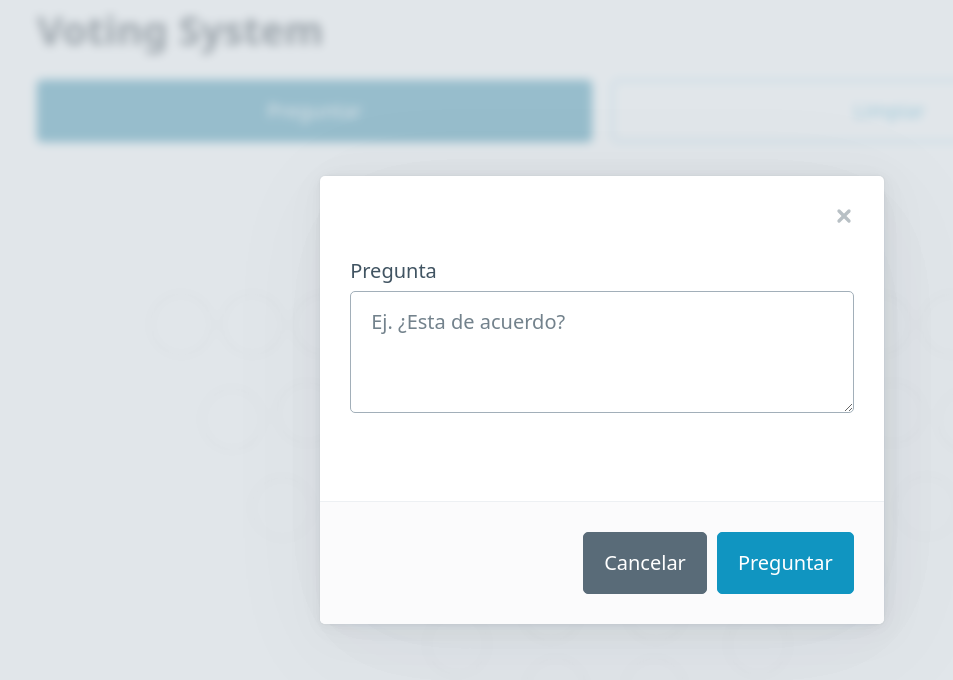
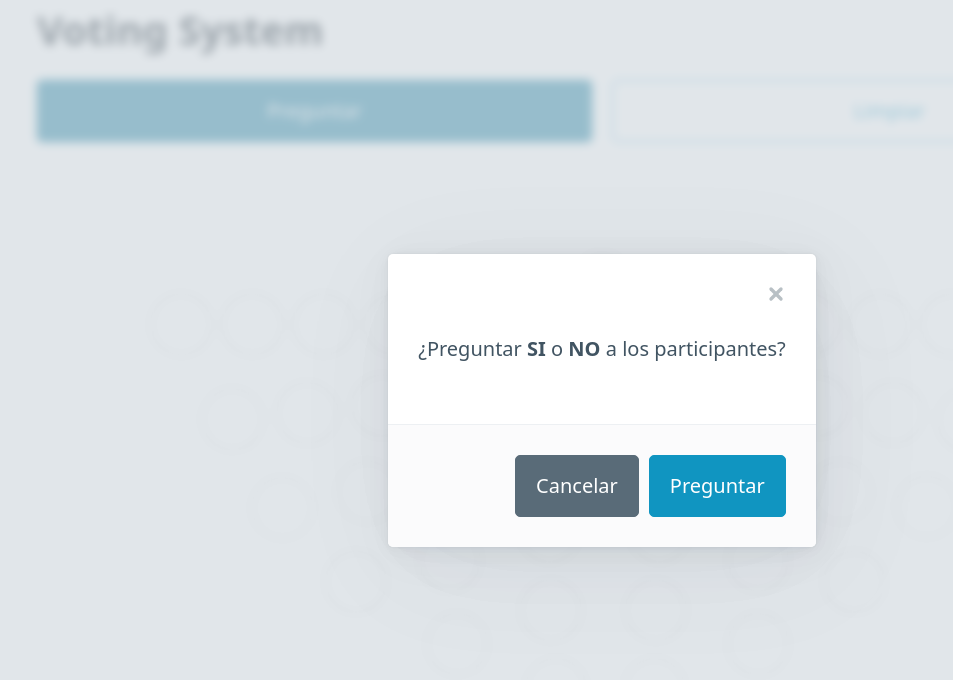
Before and after one commit to doneber/si-o-no, a Vue app: page /room in a window 1280 px wide. Both pictures are taken after a click on the button "Preguntar". Shown: the top 680 px of the page, without its empty margins (38-991 px from the left). Built offline with nearby package versions, Linux system fonts and the light colour scheme.

Commit message:
Remove question to simplify the app

```diff
--- a/src/views/Room.vue
+++ b/src/views/Room.vue
@@ -1,22 +1,16 @@
 <script setup>
 import { ref } from 'vue'
 
-const question = ref('')
 const answer = ref(false)
-const questionAsking = ref('')
 const showAskModal = ref(false)
 const showQuestionModal = ref(false)
 
 const clear = () => {
-  question.value = ''
+  console.log('clear')
 }
 
 const ask = () => {
-  console.log(question.value)
-  // set questionAsking value to question.value and add a ? at the end in case it doesn't have one
-  questionAsking.value = (question.value.endsWith('¿') ? '' : '¿') + question.value + (question.value.endsWith('?') ? '' : '?')
   showQuestionModal.value = true
-  clear()
   closeAskDialog()
 }
 
@@ -88,10 +82,7 @@ const closeQuestionDialog = () => {
   <dialog :open="showAskModal">
     <article>
       <a @click="closeAskDialog" aria-label="Close" class="close"></a>
-      <label>
-        <span>Pregunta</span>
-        <textarea v-model="question" rows="3" cols="30" placeholder="Ej. ¿Esta de acuerdo?"></textarea>
-      </label>
+      <p>¿Preguntar <strong>SI</strong> o <strong>NO</strong> a los participantes?</p>
       <footer>
         <a @click="closeAskDialog" href="#" role="button" class="secondary">
           Cancelar
@@ -105,11 +96,9 @@ const closeQuestionDialog = () => {
   <dialog :open="showQuestionModal">
     <article style="width: 100%;">
       <header>
-        <span>Pregunta</span>
+        <span>El anfitrión esta preguntando <strong>SI</strong> o <strong>NO</strong></span>
         <a @click="closeQuestionDialog" aria-label="Close" class="close"></a>
       </header>
-      <p>{{ questionAsking }}</p>
-      <footer>
       <div class="grid">
         <button @click="sendAnswer(true)">
           Si
@@ -118,7 +107,6 @@ const closeQuestionDialog = () => {
           No
         </button>
       </div>
-      </footer>
     </article>
   </dialog>
 </template>
@@ -131,6 +119,7 @@ const closeQuestionDialog = () => {
   height: 100%;
   padding-top: 1rem;
 }
+
 .people {
   margin: 2rem auto 4rem;
 }
```
Lines whose indentation alone changed are shown as unchanged.
